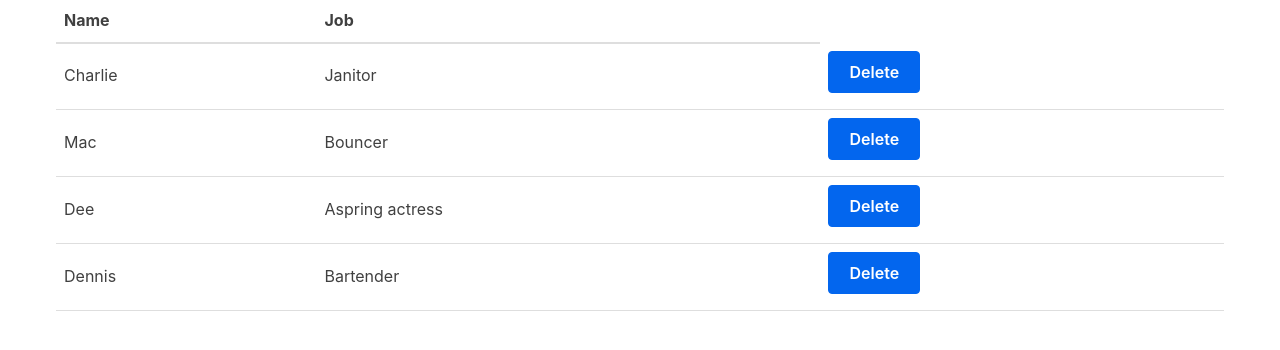
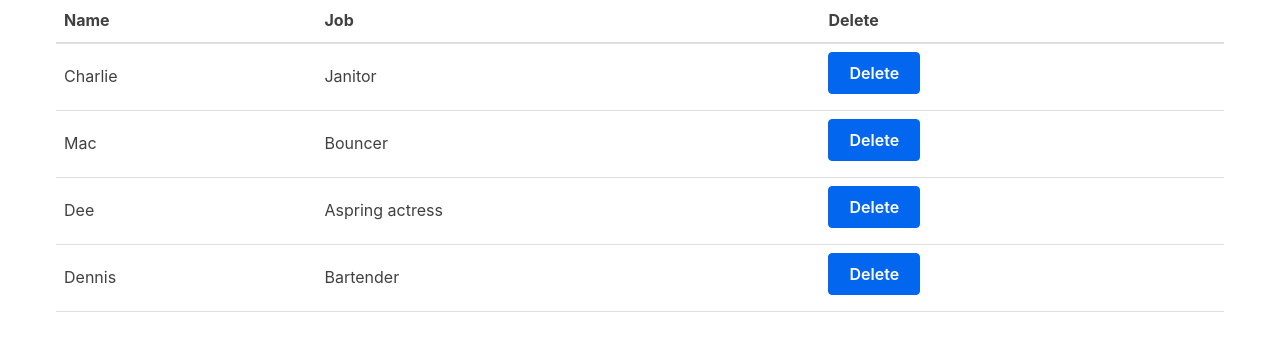
Before and after one commit to RishanBaweja/csc307-lab1, a React (Vite) app in the folder react-frontend/: page / in a window 1280 px wide. Shown: the top 350 px of the page. Built offline with nearby package versions, Linux system fonts and the light colour scheme.

Commit message:
Delete label

```diff
--- a/react-frontend/src/Table.jsx
+++ b/react-frontend/src/Table.jsx
@@ -7,6 +7,7 @@ function TableHeader() {
       <tr>
         <th>Name</th>
         <th>Job</th>
+        <th>Delete</th>
       </tr>
     </thead>
   );
```
